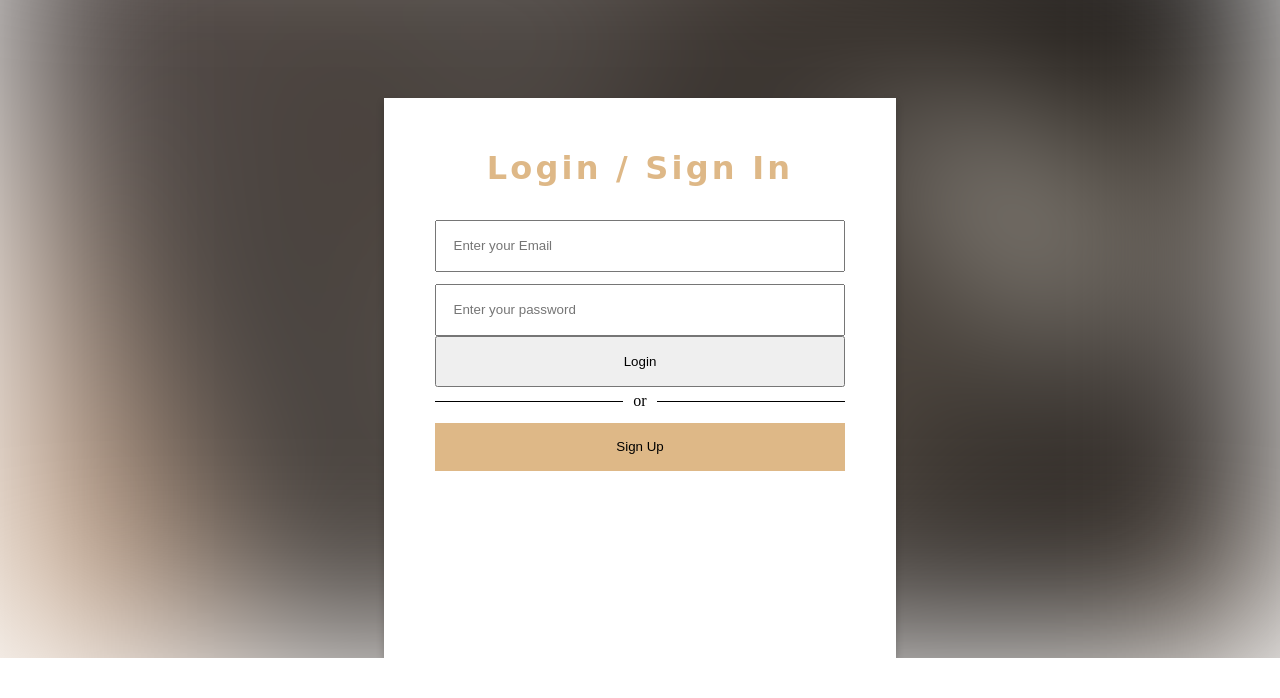
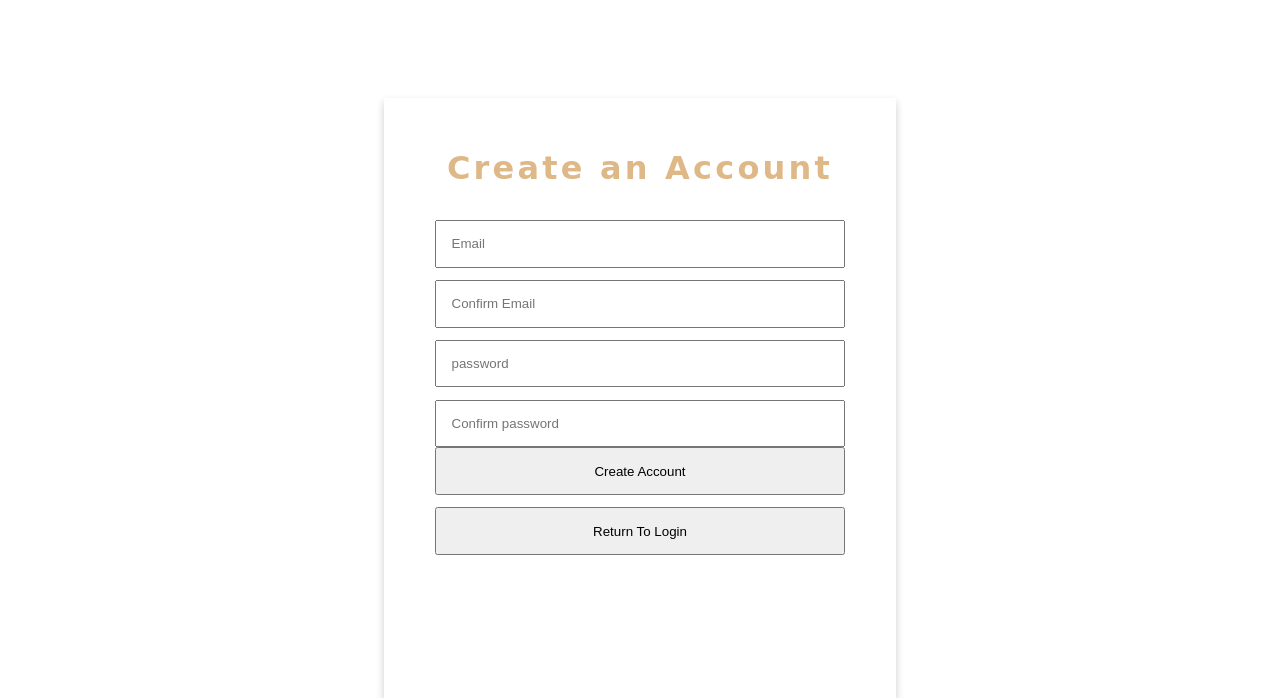
Before and after one commit to mumo257/Dj_Academy, a plain HTML site: page pages/Login.html in a window 1280 px wide. Both pictures are taken after a click on the button "Sign Up". Shown: the part 147-845 px from the top of the page. Before the commit the page ends 805 px from the top, so only its background shows below. Drawn offline with Linux system fonts and the light colour scheme; files whose address does not match are found by name.

Commit message:
create account feature done

```diff
--- a/pages/Login.html
+++ b/pages/Login.html
@@ -23,11 +23,11 @@
     </header>
 
     <div class="login-container">
-        <div class="main">
+        <div id="main">
             <h1>Login / Sign In</h1>
-            <input type="email" placeholder="Enter your Email">
-            <input type="password" placeholder="Enter your password">
-            <button type="submit">Login</button>
+            <input id="email" type="email" placeholder="Enter your Email">
+            <input id="password" type="password" placeholder="Enter your password">
+            <button id="submit" type="submit">Login</button>
             <p><span>or</span></p>
             <button id="sign-up">Sign Up</button>
         </div>
@@ -35,10 +35,10 @@
        <div id="create-acct">
            <h1>Create an Account</h1>
            <input id="email-signup" type="email" placeholder="Email">
-           <input id="Confirm-email-signup" type="email" placeholder="Confirm Email">
+           <input id="confirm-email-signup" type="email" placeholder="Confirm Email">
            <input id="password-signup" type="password" placeholder="password">
-           <input id="Confirm-password-signup" type="password" placeholder="Confirm password">
-           <button id="Create-acct-btn">Create Account</button>
+           <input id="confirm-password-signup" type="password" placeholder="Confirm password">
+           <button id="create-acct-btn">Create Account</button>
            <button id="return-btn">Return To Login</button>
        </div>
     </div>
--- a/styles/login.css
+++ b/styles/login.css
@@ -29,7 +29,7 @@ input:last-of-type {
 }
 
 input, button {
-    padding: 4%;
+    padding: 3.5%;
     width: 100%;
     margin-bottom: 3%;
 }
@@ -40,11 +40,11 @@ input, button {
     box-shadow: 0 4px 8px 0 rgba(0, 0, 0, 0.2);
     width: 40vw;
     margin: auto;
-    height: 70vh;
+    height: 75vh;
     margin-top: 15vh;
 }
 
-#submit, #create-acct-btn {
+.submit, .create-acct-btn {
     background-color: burlywood;
     color: white;
     border: none;
@@ -57,7 +57,7 @@ button:hover {
     transition: 0.3s;
 }
 
-#sign-up{
+.sign-up{
     border: none;
     background-color: burlywood;
 }
@@ -67,12 +67,12 @@ button:hover {
 
 }
 
-#return-btn{
+.return-btn{
     background: none;
     border: none;
     text-decoration: underline;
     cursor: pointer;
-    color: grey;
+    color: burlywood;
     margin-top: 3%;
 
 }
```
Also changed, not shown: pages/About.html (added).
